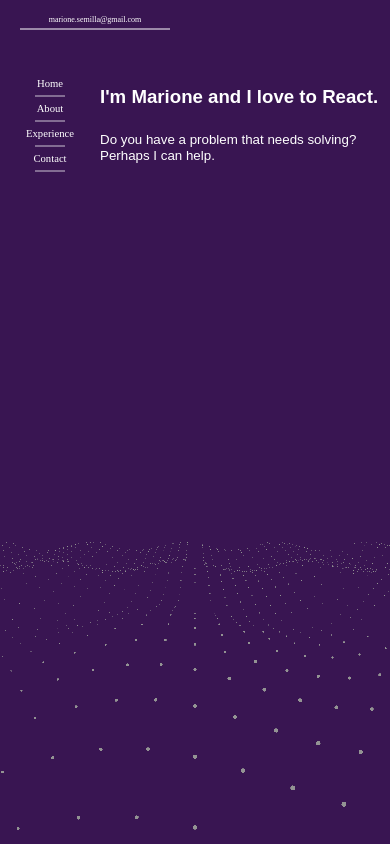
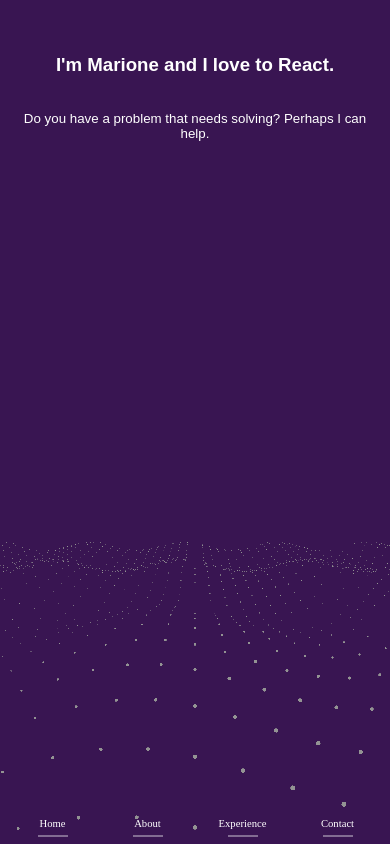
Before and after one commit to marionejrs/marionejrs.github.io, a React (Create React App) app: page / in a window 390 px wide. Built offline with nearby package versions, Linux system fonts and the light colour scheme; what webfontloader would draw is missing.

Commit message:
responsive to mobile first version

```diff
--- a/src/App.scss
+++ b/src/App.scss
@@ -25,6 +25,12 @@ body {
   flex : 100;
   flex-direction: row;
   align-items: stretch;
+  padding: 5px;
+}
+
+.main-content-mobile {
+  @extend .main-content;
+  flex-direction: column;
 }
 
 .bold {
--- a/src/App.tsx
+++ b/src/App.tsx
@@ -2,22 +2,24 @@ import React from 'react';
 import ContactMail from './contact/ContactEmail';
 import Sidebar from './sidebar/Sidebar';
 import MainContainer from './main/MainContainer';
-import BackgroundLogo from './background/logo/BackgroundLogo';
 import BackgroundEffect from './background/effect/BackgroundEffect';
-import MenuTrigger from "./menu/trigger/MenuTrigger";
 import './App.scss';
 import { HashRouter as Router } from "react-router-dom";
+import { useMediaQuery } from 'react-responsive';
 
 const App: React.FC = () => {
+  const isTabletOrMobile = useMediaQuery({ query: '(max-width: 719px)' });
+
   return (
     <Router>
       <div className="container">
-          <section className="top-content">
+          {!isTabletOrMobile && <section className="top-content">
             <ContactMail email="marione.semilla@gmail.com"></ContactMail>
-          </section>
-          <section className="main-content">
-            <Sidebar></Sidebar>
+          </section>}
+          <section className={isTabletOrMobile ? "main-content-mobile" : "main-content"}>
+            {!isTabletOrMobile && <Sidebar></Sidebar>}
             <MainContainer></MainContainer>
+            {isTabletOrMobile && <Sidebar></Sidebar>}
           </section>
           <BackgroundEffect></BackgroundEffect>
       </div>
--- a/src/components/ExperienceBox/ExperienceBox.scss
+++ b/src/components/ExperienceBox/ExperienceBox.scss
@@ -1,4 +1,5 @@
-.experience-box {
+.experience-box,
+.experience-box-mobile {
     width: 350px;
     height: 50px;
     background-color: #fff;
@@ -28,3 +29,7 @@
         font-weight: bold;
     }
 }
+
+.experience-box-mobile {
+    width: 280px;
+}
--- a/src/components/ExperienceBox/index.tsx
+++ b/src/components/ExperienceBox/index.tsx
@@ -1,5 +1,6 @@
 import React, { FC } from "react";
 import './ExperienceBox.scss';
+import { useMediaQuery } from "react-responsive";
 
 export interface Experience {
     company: string,
@@ -10,11 +11,12 @@ export interface Experience {
 
 const ExperienceBox : FC<Experience> = (experience : Experience) => {
     let { company, yearsWorked, position, logo} = experience;
+    const isTabletOrMobile = useMediaQuery({ query: '(max-width: 719px)' });
 
     return (
-        <div className="experience-box">
+        <div className={isTabletOrMobile ? "experience-box-mobile" : "experience-box"}>
             <div className="company-logo">
-                <img src={logo}></img>
+                <img src={logo} alt={company}></img>
             </div>
             <div className="description">
                 <div className="company">{company}</div>
--- a/src/main/MainContainer.scss
+++ b/src/main/MainContainer.scss
@@ -19,6 +19,12 @@ main {
         font-size: 0.714285714285714rem;
     }
 
+    .main-subtitle-mobile {
+        @extend .main-subtitle;
+        text-align: center;
+        padding: 10px;
+    }
+
     .main-description {
         font-size: 0.714285714285714rem;
         margin-bottom: 25px;
--- a/src/main/MainContainer.tsx
+++ b/src/main/MainContainer.tsx
@@ -1,6 +1,5 @@
 import './MainContainer.scss';
 import React, { Component } from "react";
-import Header from "../header/Header";
 import { Switch, Route } from "react-router-dom";
 import MainRoutes from "./MainRoutes";
 
--- a/src/pages/about/About.tsx
+++ b/src/pages/about/About.tsx
@@ -1,42 +1,49 @@
-import React, { FC } from "react";
+import React, { FC, CSSProperties } from "react";
 import { Link } from "react-router-dom";
 import './About.scss';
+import { useMediaQuery } from 'react-responsive';
 import ExperienceBox from "../../components/ExperienceBox";
 
 const About : FC = () => {
+    const isTabletOrMobile = useMediaQuery({ query: '(max-width: 719px)' });
+    let style : CSSProperties = isTabletOrMobile ? {
+        width: '300px',
+        textAlign: 'justify'
+    } : null;
+
     return (
         <div className="main-page about-page">
             <div className="main-description about-column">
                 <div className="main-title">About Me</div>
-                <p>
+                <p style={style}>
                     I am Marione Semilla but you can call me JR.<br/>
                     <br/>
-                    I am a <span className="bold">React Software Engineer</span> based in Metro Manila, Philippines<br/>
+                    I am a <span className="bold">React Software Engineer</span> based in Metro Manila, Philippines
                     specializing in <span className="bold">Web and Mobile Development</span>.
-                    I love learning new things,<br/> travel, history Japanese culture and wholesome <em>memes</em>.<br/>
+                    I love learning new things, travel, history, Japanese culture and wholesome <em>memes</em>.<br/>
                     <br/>
-                    I am currently working as a <span className="bold">Mobile Application Developer</span> under Ahsay Limited <br/>
-                    for the past 10 months. I've worked for two other companies with an overall<br/><em>six years</em> in the industry.
-                    I started out as a Java developer for three years but<br/> transitioned to web development in mid-2018.<br/>
+                    I am currently working as a <span className="bold">Mobile Application Developer</span> under Ahsay Limited
+                    for the past 10 months. I've worked for two other companies with an overall <em>six years</em> in the industry.
+                    I started out as a Java developer for three years but transitioned to web development in mid-2018.<br/>
                     <br/>
-                    I started fiddling with React since 2015 and I've taught React. However, my first<br/>
+                    I started fiddling with React since 2015 and I've taught React. However, my first
                     real work experience was in late-2018 when was given a project in React Native.<br/>
                     <br/>
-                    On my spare time, I mostly watch Netflix, occassionally graphic design,<br/>
-                    implementing my pet projects and whatever floats my boat really.<br/>
+                    On my spare time, I mostly watch Netflix, occassionally graphic design,
+                    implementing my pet projects and whatever floats my boat really.
                     I also cook and I am open to learning baking in the future.<br/>
                     <br/>
-                    <em>You might be wondering what I can bring to the table?</em><br/>
-                    I am quick learner and adaptable to any situation and I have a detailed and <br/>
-                    organized approach in handling problems. I maintain my code clean and will <br/>
-                    follow stringent coding standards. If you need someone like me, feel free to<br/>
-                    <Link to="/contact">contact</Link> me any time.<br/>
+                    <em>You might be wondering what I can bring to the table?</em>
+                    I am quick learner and adaptable to any situation and I have a detailed and
+                    organized approach in handling problems. I maintain my code clean and will
+                    follow stringent coding standards. If you need someone like me, feel free to
+                    <Link to="/contact" className="description-link">contact</Link> me any time.<br/>
                     <br/>
                     <em>Where am I headed?</em><br/>
                     I am eventually working my way into becoming a <span className="bold">Software Architect</span>.<br/>
                 </p>
             </div>
-            <div className="main-description about-column">
+            {!isTabletOrMobile && <div className="main-description about-column">
                 <div className="main-title">Experience</div>
                 <div className="experience-rows">
                     <ExperienceBox
@@ -55,7 +62,7 @@ const About : FC = () => {
                         position={"R&D Engineer II"}
                         yearsWorked={"June 2014 - May 2018"}></ExperienceBox>
                 </div>
-            </div>
+            </div>}
         </div>
     );
 }
--- a/src/pages/home/Home.tsx
+++ b/src/pages/home/Home.tsx
@@ -1,12 +1,22 @@
-import React, { FC } from "react";
+import React, { FC, CSSProperties } from "react";
 import './Home.scss';
+import { useMediaQuery } from "react-responsive";
 
 const Home : FC = () => {
+    const isTabletOrMobile = useMediaQuery({ query: '(max-width: 719px)' });
+    const homeStyle : CSSProperties = isTabletOrMobile ? {
+        display: 'flex',
+        flexDirection: 'column',
+        justifyContent: 'center',
+        alignItems: 'center',
+        height: '100%'
+    } : null
+
     return (
         <div className="main-page home-page">
-            <div className="home">
+            <div className="home" style={homeStyle}>
                 <div className="main-title">I'm Marione and I love to React.</div>
-                <div className="main-subtitle">Do you have a problem that needs solving? Perhaps I can help.</div>
+                <div className={ isTabletOrMobile ? "main-subtitle-mobile" : "main-subtitle"}>Do you have a problem that needs solving? Perhaps I can help.</div>
             </div>
         </div>
     );
--- a/src/sidebar/Sidebar.tsx
+++ b/src/sidebar/Sidebar.tsx
@@ -1,12 +1,26 @@
 import './Sidebar.scss'
-import React, { Component } from 'react';
+import React, { FC, CSSProperties } from 'react';
 import SidebarItem from './item/SidebarItem';
+import { useMediaQuery } from 'react-responsive';
 
-export default class Sidebar extends Component {
-    render() {
+const Sidebar : FC = () => {
+    const isTabletOrMobile = useMediaQuery({ query: '(max-width: 719px)' });
+    let navStyle : CSSProperties = isTabletOrMobile ? {
+        alignItems: 'flex-end',
+        marginTop: 0
+    } : null;
+
+    let listStyle : CSSProperties = isTabletOrMobile ? {
+        flexDirection: 'row',
+        flexGrow: 1,
+        flexShrink: 1,
+        flexBasis: '100%',
+        margin: 0
+    } : null;
+
     return (
-            <nav>
-                <ul>
+        <nav style={navStyle}>
+            <ul style={listStyle}>
                 <SidebarItem title="Home" link=""></SidebarItem>
                 <SidebarItem title="About" link="about"></SidebarItem>
                 <SidebarItem title="Experience" link="experience"></SidebarItem>
@@ -17,4 +31,4 @@ export default class Sidebar extends Component {
         </nav>
     );
 }
-}
+export default Sidebar;
--- a/src/sidebar/item/SidebarItem.tsx
+++ b/src/sidebar/item/SidebarItem.tsx
@@ -1,15 +1,22 @@
 import "./SidebarItem.scss";
-import React, { Component } from "react";
+import React, { FC, CSSProperties } from "react";
 import SidebarItemProps from "./SidebarItemProps";
 import {
     Link
   } from "react-router-dom";
+import { useMediaQuery } from "react-responsive";
 
-export default class SidebarItem extends Component<SidebarItemProps> {
-    render() {
-        let { title, link } = this.props;
+const SidebarItem : FC<SidebarItemProps> = (props : SidebarItemProps) => {
+    let { title, link } = props;
+    const isTabletOrMobile = useMediaQuery({ query: '(max-width: 719px)' });
+    const sidebarItemStyle : CSSProperties = isTabletOrMobile ? {
+        flexGrow: 1,
+        flexShrink: 1,
+        flexBasis: 'auto',
+        alignItems: 'center'
+    }: null;
     return (
-            <li>
+        <li style={sidebarItemStyle}>
             <Link to={link}>{title}</Link>
             <svg width="60" height="5" className="sidebar-item-bottom-border">
                 <line x1="0" y1="2" x2="60" y2="2" style={{ stroke: "#ffffff", strokeWidth: 1}} />
@@ -17,4 +24,4 @@ export default class SidebarItem extends Component<SidebarItemProps> {
         </li>
     );
 }
-}
+export default SidebarItem;
```
Lines whose indentation alone changed are shown as unchanged.
